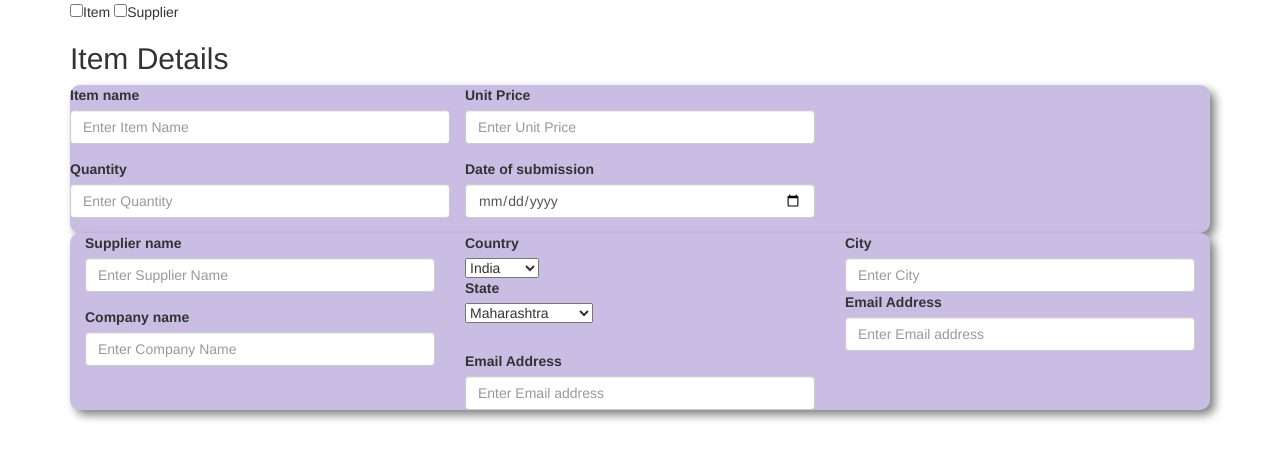
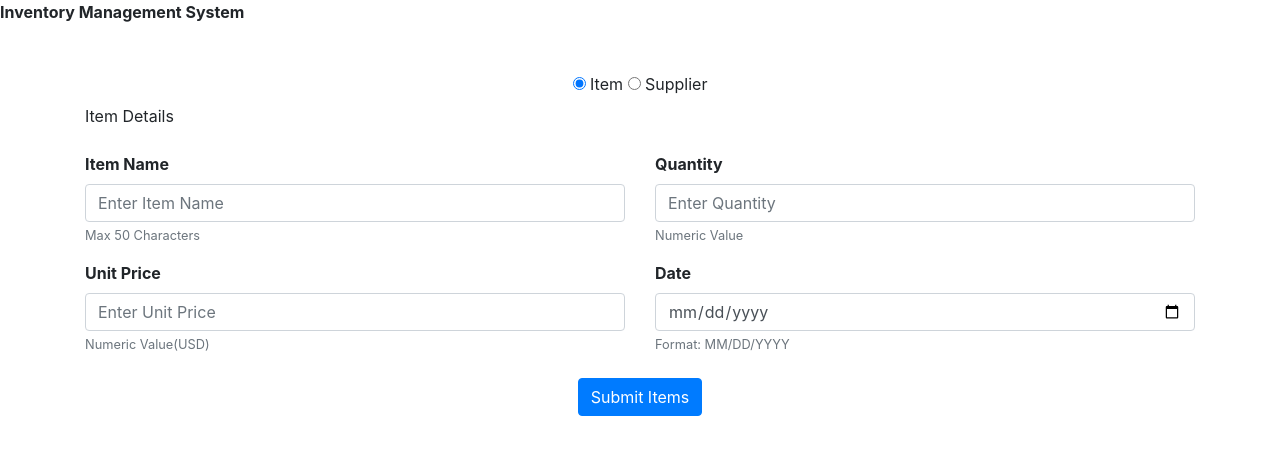
Before and after one commit to clayhelmet/reacttest_abhishek, a plain HTML site: page Index.html in a window 1280 px wide. Drawn offline with nearby package versions, Linux system fonts and the light colour scheme.

Commit message:
Update Index.html

```diff
--- a/Index.html
+++ b/Index.html
@@ -6,90 +6,122 @@
     <title>React Test</title>
    <link rel="stylesheet" href="style.css">
     <meta name="viewport" content="width=device-width, initial-scale=1">
-  <link rel="stylesheet" href="https://maxcdn.bootstrapcdn.com/bootstrap/3.4.1/css/bootstrap.min.css">
-  <script src="https://ajax.googleapis.com/ajax/libs/jquery/3.7.1/jquery.min.js"></script>
-  <script src="https://maxcdn.bootstrapcdn.com/bootstrap/3.4.1/js/bootstrap.min.js"></script>
-
+    <link rel="stylesheet" href="https://maxcdn.bootstrapcdn.com/bootstrap/4.5.2/css/bootstrap.min.css">
 </head>
 <body>
-  <div class="container">
-    <input type="checkbox" name="" id="checkbox1">Item
-    <input type="checkbox" name="" id="checkbox2">Supplier
-    <h2>Item Details</h2>
-    <div class="col-md-12 mb4">
+    <div class="header">
+        <span>
+            <strong>Inventory Management System</strong>
+        </span>
+    </div>
+  <div class="container mt-5">
+    <!-- Checkbox Buttons  -->
+    <div class="text-center">
+        <input type="radio" id="item" name="itemForm" checked>
+        <label for="item" >Item</label>
+        <input type="radio" id="supplier" name="supplierForm">
+        <label for="item" >Supplier</label>
+    </div>
+    <div class="form-title" id="formTitle" >Item Details</div>
+    <!-- Item Form  -->
+    <div id="itemForm" class="form-container mt-4">
         <div class="row">
-     <div class="col-md-4">
-     <form class="form-horizontal" action="">
-        <div class="form-group">
-        <label for="item_name"><b>Item name</b></label>
-        <input type="text" class="form-control" placeholder="Enter Item Name" id="item_name">
+            <div class="col-md-6">
+                <label for="Item"><b>Item Name</b></label>
+                <input type="text" class="form-control" placeholder="Enter Item Name">
+                <small class="form-text text-muted">Max 50 Characters</small>
             </div>
-        <div class="form-group">
+
+            <div class="col-md-6">
                 <label for="quantity"><b>Quantity</b></label>
-        <input type="text" class="form-control" placeholder="Enter Quantity" id="quantity">
+                <input type="number" class="form-control" placeholder="Enter Quantity">
+                <small class="form-text text-muted">Numeric Value</small>
             </div>
         </div>
-<div class="col-md-4">
-    <div class="form-group">
+
+        <div class="row mt-3">
+            <div class="col-md-6">
                 <label for="unit_price"><b>Unit Price</b></label>
-        <input type="text" class="form-control" placeholder="Enter Unit Price" id="unit_price">
+                <input type="number" class="form-control" placeholder="Enter Unit Price">
+                <small class="form-text text-muted">Numeric Value(USD)</small>
             </div>
-    <div class="form-group">
-        <label for="unit_price"><b>Date of submission </b></label>
-        <input type="date" class="form-control" placeholder="Select Date" id="date">
+
+            <div class="col-md-6">
+                <label for="date"><b>Date</b></label>
+                <input type="Date" class="form-control" placeholder="Enter Date">
+                <small class="form-text text-muted">Format: MM/DD/YYYY</small>
             </div>
-    </form>
+        </div>
+        <div class="text-center mt-4">
+            <button type="submit" class="btn btn-primary">Submit Items</button>
+        </div>
+    </div>
+<!-- Supplier  Form  -->
+    <div id="supplierForm" class="form-container mt-4" style="display: none;">
+        <div class="row">
+            <div class="col-md-6">
+                <label for="supplier"><b>Supplier Name</b></label>
+                <input type="text" class="form-control" placeholder="Enter Supplier Name">
+                <small class="form-text text-muted">Max 50 Characters</small>
+            </div>
+
+            <div class="col-md-6">
+                <label for="company"><b>Company Name</b></label>
+                <input type="text" class="form-control" placeholder="Enter Company Name">
+                <small class="form-text text-muted">Max 50 Characters</small>
+            </div>
+
+        </div>
+
+        <div class="row mt-3">
+            <div class="col-md-6">
+                <label for="Country"><b>Country</b></label>
+                <select class="form-control">
+                    <option value="USA">USA</option>
+                    <option value="India">India</option>
+                    <option value="UAE">UAE</option>
+                </select>
+                <small class="form-text text-muted">Select Country from the list</small>
+            </div>
+            <div class="col-md-6">
+                <label for="state"><b>State</b></label>
+                <select class="form-control">
+                    <option value="">Maharashta</option>
+                    <option value="">Uttar Pradesh</option>
+                    <option value="">Madhya Pradesh</option>
+                </select>
+                <small class="form-text text-muted">Select State from the list</small>
+
+            </div>
+        </div>
+
+        <div class="row mt-3">
+            <div class="col-md-6">
+                <label for="city"><b>City</b></label>
+                <input type="text" class="form-control" placeholder="Enter City">
+                <small class="form-text text-muted">Max 50 Characters</small>
+            </div>
+
+            <div class="col-md-6">
+                <label for="email"><b>Email Address</b></label>
+                <input type="email" class="form-control" placeholder="Enter email address">
+                <small class="form-text text-muted">Valid email format </small>
+            </div>
+
+        </div>
+
+        <div class="row mt-3">
+            <div class="col-md-6">
+                <label for="email"><b>Email Address</b></label>
+                <input type="email" class="form-control" placeholder="Enter email address">
+                <small class="form-text text-muted">Valid email format </small>
+            </div>
+        </div>
+        <div class="text-center mt-4">
+            <button type="submit" class="btn btn-primary">Submit Supplier</button>
         </div>
     </div>
 </div>
-
-
-<div class="col-md-12 mb-4">
-     <div class="row">
-        <form action="">
-            <div class="col-md-4">
-            <div class="form-group">
-            <label for="supplier_name"><b>Supplier name</b></label>
-            <input type="text" class="form-control" placeholder="Enter Supplier Name" id="supplier_name">
-            </div>
-
-            <label for="company_name"><b>Company name</b></label>
-            <input type="text" class="form-control" placeholder="Enter Company Name" id="company_name">
-        </div>
-        <div class="col-md-4">
-            <label for="">Country </label>
-            <div class="form-select">
-                <select name="country" class="form-select" id="">
-                <option value="India ">India</option>
-                <option value="USA">USA</option>
-                <option value="UAE">UAE</option>
-                <option value="England">England</option>
-            </select>
-            </div>
-
-            <label for="">State </label>
-            <div class="form-select">
-                <select name="state" class="form-select" id="">
-                <option value="Maharashtra">Maharashtra</option>
-                <option value="Delhi">Delhi</option>
-                <option value="Uttar Pradesh">Uttar Pradesh</option>
-                <option value="Madhya Pradesh">Madhya Pradesh</option>
-            </select>
-            </div>
-        </div>
-        <div class="col-md-4">
-            <label for="city"><b>City</b></label>
-            <input type="text" class="form-control" placeholder="Enter City" id="city">
-
-            <label for="city"><b>Email Address</b></label>
-            <input type="email" class="form-control" placeholder="Enter Email address" id="email">
-        </div>
-        <div class="col-md-4">
-            <label for="city"><b>Email Address</b></label>
-            <input type="email" class="form-control" placeholder="Enter Email address" id="email">
-          </div>
-        </form>
-    </div>
-    </div>
+<script src="script.js"></script>
 </body>
 </html>
```
Lines whose indentation alone changed are shown as unchanged.
